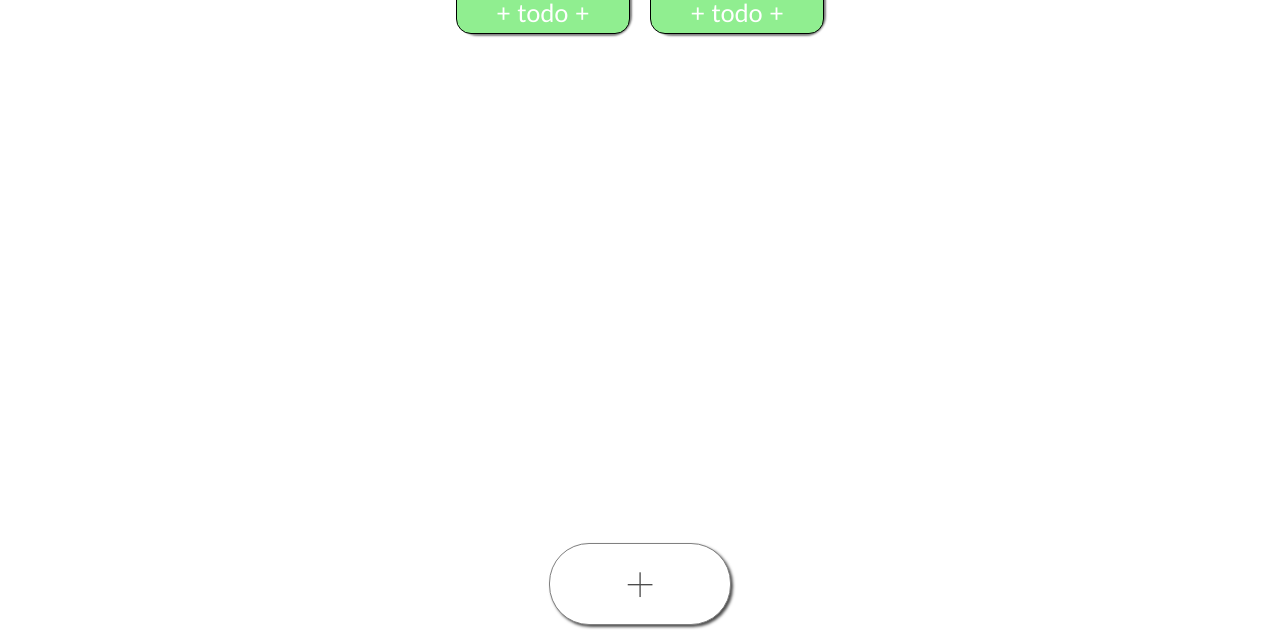
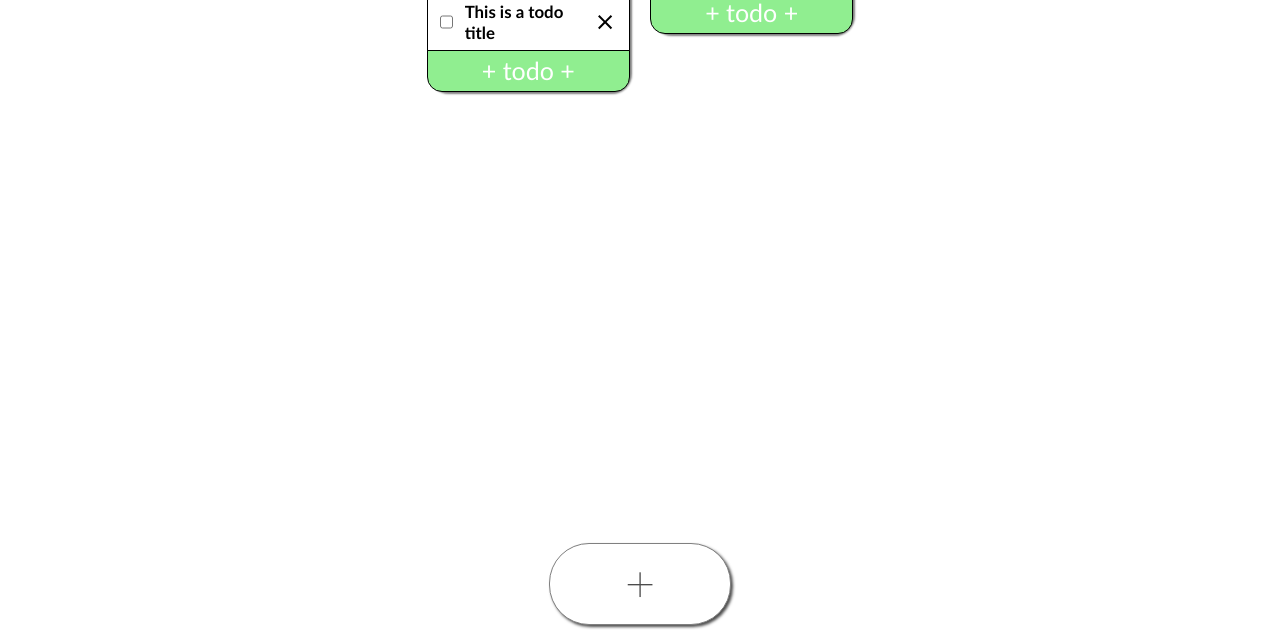
Before and after one commit to RichardGabelman/todo-list, a website built with webpack: page src/index.html in a window 1280 px wide. Shown: the part 165-800 px from the top of the page. Built offline with nearby package versions, Linux system fonts and the light colour scheme.

Commit message:
Add todo styling

```diff
--- a/src/index.html
+++ b/src/index.html
@@ -21,7 +21,18 @@
       <div class="projects">
         <div class="project">
           <h2 class="name header">project</h2>
-          <div class="todos"></div>
+          <div class="todos">
+            <div class="todo">
+              <div class="checkTitle">
+                <input type="checkbox">
+                <h3>This is a todo title</h3>
+              </div>
+              <svg xmlns="http://www.w3.org/2000/svg" viewBox="0 0 24 24">
+                <title>close</title>
+                <path d="M19,6.41L17.59,5L12,10.59L6.41,5L5,6.41L10.59,12L5,17.59L6.41,19L12,13.41L17.59,19L19,17.59L13.41,12L19,6.41Z" />
+              </svg>
+            </div>
+          </div>
           <button class="addTodo footer">+ todo +</button>
         </div>
         <div class="project">
--- a/src/style.css
+++ b/src/style.css
@@ -69,7 +69,7 @@ header svg {
   display: flex;
   flex-direction: column;
   border-radius: 20px;
-  width: calc(100%/7);
+  width: calc(100%/6);
   max-height: 100%;
   box-shadow: 2px 2px 2px gray;
 }
@@ -85,6 +85,35 @@ header svg {
 .todos {
   border-left: 1px solid black;
   border-right: 1px solid black;
+}
+
+.todo {
+  display: flex;
+  padding: 8px 12px;
+  justify-content: space-between;
+  align-items: center;
+}
+
+.checkTitle {
+  font-family: ui-rounded, 'Hiragino Maru Gothic ProN', Quicksand, Comfortaa, Manjari, 'Arial Rounded MT', 'Arial Rounded MT Bold', Calibri, source-sans-pro, sans-serif;
+  font-weight: 200;
+  font-size: 0.9rem;
+  display: flex;
+  gap: 12px;
+}
+
+.checkTitle input {
+  cursor: pointer;
+}
+
+.todo svg {
+  cursor: pointer;
+  width: 25px;
+  fill: black;
+}
+
+.todo svg:hover {
+  fill: red;
 }
 
 .header,
```
